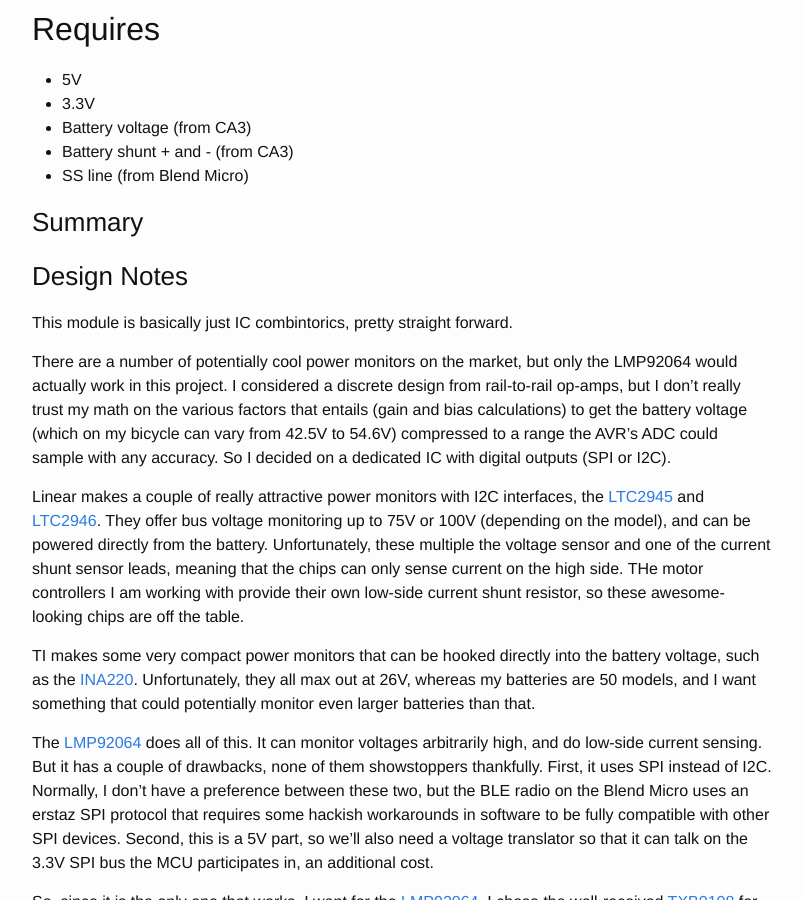
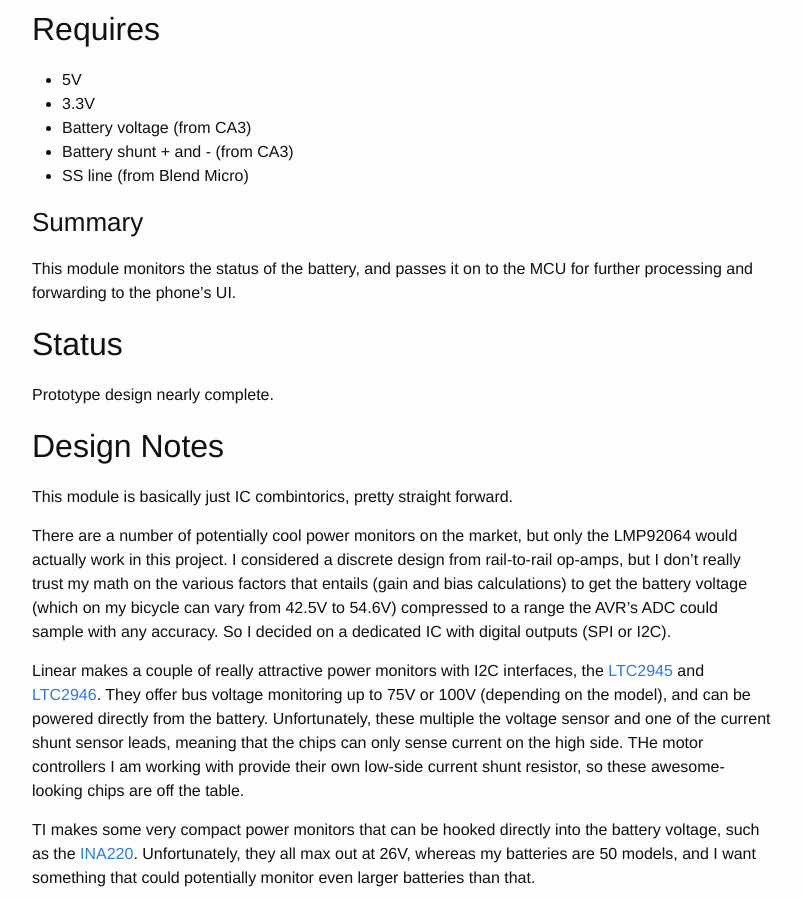
Before and after one commit to DEGoodmanWilson/bicicletta, a Jekyll site: the page built from _modules/battery_sensor.markdown, in a window 1280 px wide and 900 px high, scrolled down 324 px. Shown: the whole window, without its empty margins (238-1040 px from the left). Built offline with Jekyll 4.4.1, drawn with Linux system fonts in a browser that asks for light colours.

Commit message:
More status updates

```diff
--- a/_modules/battery_sensor.markdown
+++ b/_modules/battery_sensor.markdown
@@ -20,7 +20,13 @@
 
 ##Summary
 
-##Design Notes
+This module monitors the status of the battery, and passes it on to the MCU for further processing and forwarding to the phone's UI.
+
+#Status
+
+Prototype design nearly complete.
+
+#Design Notes
 
 This module is basically just IC combintorics, pretty straight forward.
 
```
